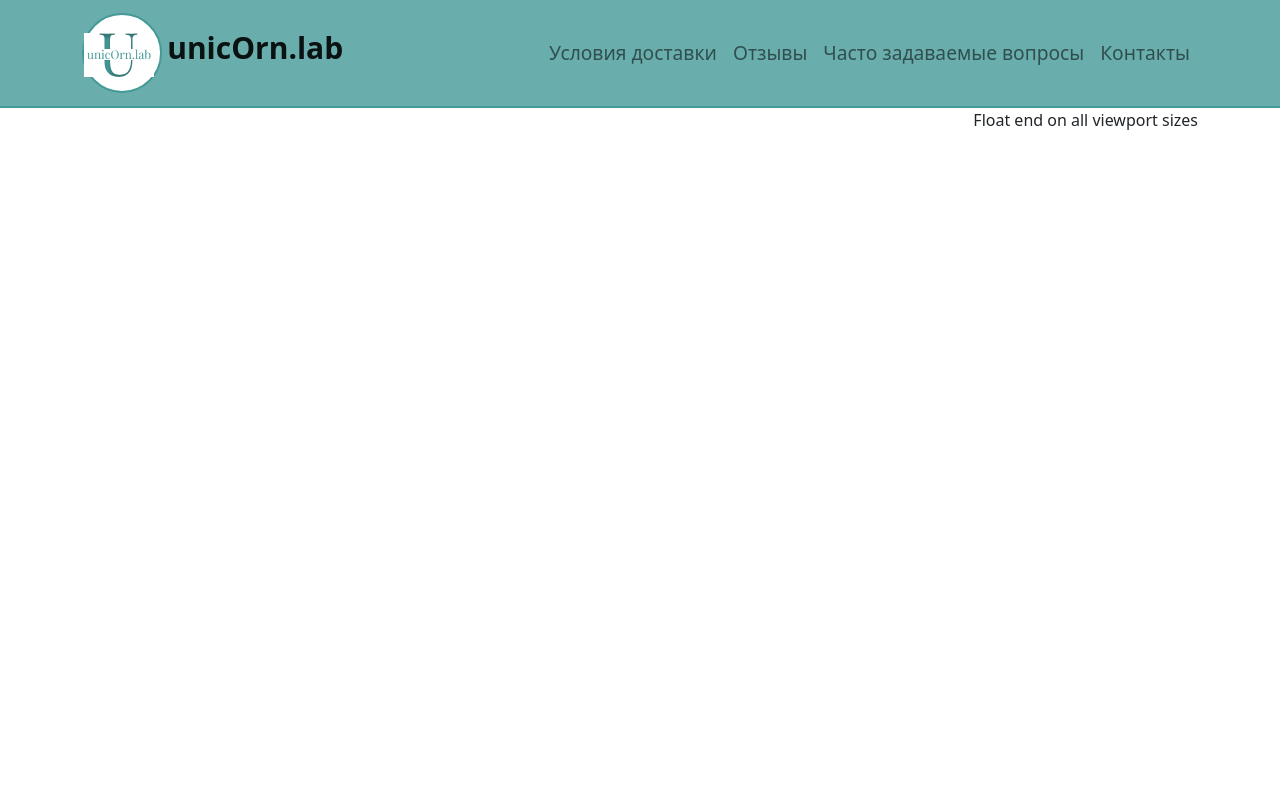
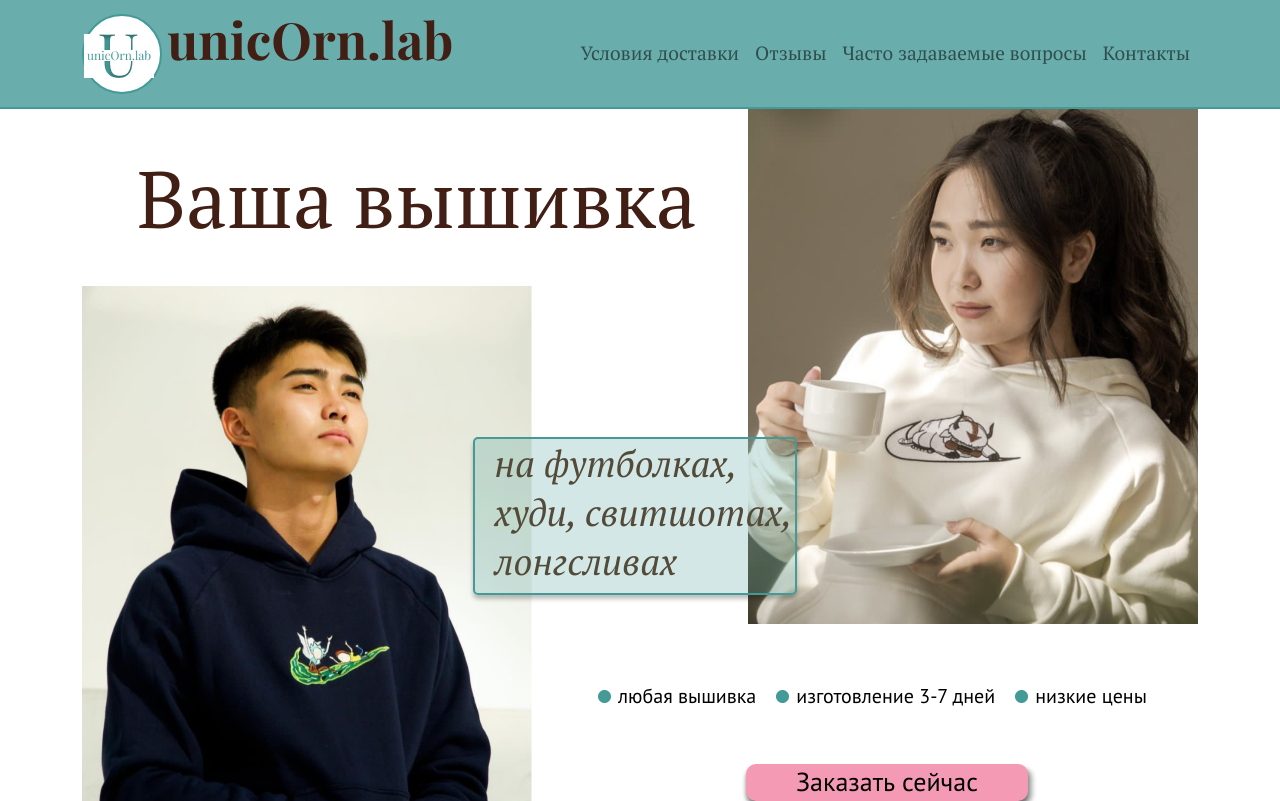
Before and after one commit to Vaclav-Kasimov/unicorn, a plain HTML site: page index.html in a window 1280 px wide. Drawn offline with nearby package versions, Linux system fonts and the light colour scheme; a web font is replaced by a local one.

Commit message:
1st brick on big screens done

```diff
--- a/css/style.css
+++ b/css/style.css
@@ -3,7 +3,7 @@
 	font-size: 16px;
 }
 
-
+/*------------------------ HEADER ------------------------*/
 #nav-logo{
 	display: inline-block;
 	width: 80px;
@@ -15,8 +15,12 @@
 }
 
 .navbar-brand span{
-	font-size: 1.5em;
-	font-weight: 900;
+	font-family: 'Playfair Display';
+	font-style: normal;
+	font-weight: 700;
+	font-size: 4vw;
+	line-height: 53px;
+	color: #411F15;
 }
 
 header{
@@ -28,20 +32,203 @@ header{
 }
 
 .nav-item{
-	font-size: 1.2em;
+	font-size: 1.5vw;
+	font-family: 'PT Serif';
+	font-style: normal;
+	font-weight: 400;
 }
 
-@media (min-width: 768px){
+/*--------------- HEADER END ------------------------*/
+
+
+
+
+/*----------------------- MAIN CONTENT ------------------*/
+
+
+
+
+/* --------- 1-ST BLOCK --------------------*/
+
+
+/*first image*/
+#adv_1{
+	background-image: url("/img/content/adv_1.png");
+	width: 450px;
+	height: 515px;
+	background-repeat: no-repeat;
+}
+
+/*second image*/
+#adv_2{
+	background-image: url("/img/content/adv_2.png");
+	width: 450px;
+	height: 515px;
+	background-repeat: no-repeat;
+}
+
+/*description of goods*/
+#discription_1{
+	background: rgba(67, 154, 151, 0.24);
+	border: 2px solid #439A97;
+	box-shadow: 0px 4px 4px rgba(0, 0, 0, 0.25);
+	border-radius: 5px;
+	width: 324px;
+	height: 158px;
+	font-family: 'PT Serif';
+	font-style: italic;
+	font-weight: 400;
+	font-size: 37px;
+	line-height: 49px;
+	color: #534A39;
+	padding-left: 20px;
+}
+
+/*list*/
+#slogans{
+
+	list-style-image: url("/img/icons/list_marker.png");
+
+}
+
+#slogans li{
+	margin-right: 40px;
+}
+
+#slogans li span{
+	font-family: 'PT Sans';
+	font-style: normal;
+	font-weight: 400;
+	font-size: 20px;
+	color: #000000;
+}
+
+/*button for placing an order*/
+#btn_1{
+	width: 282px;
+	height: 37px;
+	background: #F49AB4;
+	box-shadow: 5px 4px 4px rgba(0, 0, 0, 0.25), 0px 4px 4px rgba(0, 0, 0, 0.25), 0px 4px 4px rgba(0, 0, 0, 0.25);
+	border-radius: 10px;
+	text-align: center;
+	font-family: 'PT Sans';
+	font-style: normal;
+	font-weight: 400;
+	font-size: 26px;
+	line-height: 34px;
+	color: #000000;
+	border-width: 0;
+}
+
+#block_1 h2{
+	font-family: 'PT Serif';
+	font-style: normal;
+	font-weight: 400;
+	font-size: 80px;
+	line-height: 106px;
+	color: #411F15;
+}
+
+
+/* --------- 1-ST BLOCK END ------------------*/
+
+
+
+
+
+/*------------------------ MAIN CONTENT END ----------------------*/
+
+
+
+
+/*Media-queries*/
+
+@media (max-width: 576px){
+	.navbar-brand span{
+		font-size: 7vw;
+	}
+}
+
+@media (min-width: 768px) ){
+	.nav-item{
+		font-size: 1.3vw;
+	}
+	.navbar-brand span{
+		font-size: 3vw;
+	}
 	header{
 		border-bottom: 2px solid #439A97;
 	}
 }
 
-@media (min-width: 768px) and (max-width: 991px){
-	.nav-item{
-		font-size: 0.8em;
+@media (min-width: 992px){
+
+	header{
+		border-bottom: 2px solid #439A97;
 	}
-	.navbar-brand span{
-		font-size: 1.2em;
+
+	#block_1{
+		height: 692px !important;
+	}
+
+	#adv_1{
+		bottom: 0;
+	}
+
+	#adv_2{
+		right: 	0;
+	}
+
+	#block_1 h2{
+		left: 	55px;
+		top: 	36px;
+		font-size: 	60px;
+	}
+
+		#discription_1{
+		left: 	35%;
+		top: 	328px;
+	}
+
+	#slogans{
+		bottom: 48px;
+		right: 20.5%;
+	}
+
+	#btn_1{
+		bottom: 0px;
+		right: 170px;
+	}
+
+}
+
+
+
+@media (min-width: 1200px){
+
+
+	#block_1 h2{
+		font-size: 	80px;
+	}
+
+	#slogans{
+		display: inline-flex;
+		right: 1%;
+		top: 572px;
+	}
+
+	/*#slogans li{
+		padding: 12px;
+	}*/
+
+}
+
+
+@media (min-width: 	1400px){
+	#discription_1{
+		left: 	37.5%;
 	}
 }
+
+
+/* ----------------------- FONTS --------------------------*/
--- a/index.html
+++ b/index.html
@@ -21,6 +21,11 @@
     <link rel="stylesheet" href="css/bootstrap.css">
         <link rel="stylesheet" href="css/bootstrap-utilities.css">
     <link rel="stylesheet" href="css/style.css">
+
+    <link rel="preconnect" href="https://fonts.googleapis.com"><link rel="preconnect" href="https://fonts.gstatic.com" crossorigin><link href="https://fonts.googleapis.com/css2?family=Playfair+Display:ital,wght@0,400;0,500;0,600;0,700;0,800;0,900;1,400;1,500;1,600;1,700;1,800;1,900&display=swap" rel="stylesheet">
+    <link rel="preconnect" href="https://fonts.googleapis.com"><link rel="preconnect" href="https://fonts.gstatic.com" crossorigin><link href="https://fonts.googleapis.com/css2?family=PT+Serif:ital,wght@0,400;0,700;1,400;1,700&family=Playfair+Display:ital,wght@0,400;0,500;0,600;0,700;0,800;0,900;1,400;1,500;1,600;1,700;1,800;1,900&display=swap" rel="stylesheet">
+    <link rel="preconnect" href="https://fonts.googleapis.com"><link rel="preconnect" href="https://fonts.gstatic.com" crossorigin><link href="https://fonts.googleapis.com/css2?family=PT+Sans:ital,wght@0,400;0,700;1,400;1,700&family=PT+Serif:ital,wght@0,400;0,700;1,400;1,700&family=Playfair+Display:ital,wght@0,400;0,500;0,600;0,700;0,800;0,900;1,400;1,500;1,600;1,700;1,800;1,900&display=swap" rel="stylesheet">
+
   </head>
 <body>
   <header>
@@ -29,9 +34,14 @@
       position-relative -- so the positioning of the elements inside the navbar will be possible -->
 
       <nav id="navbar-default" class="navbar navbar-expand-md navbar-light bg-light position-relative">
+
+          <!-- Кнопка -->
           <button class="navbar-toggler" type="button" data-bs-toggle="collapse" data-bs-target="#navbarSupportedContent" aria-controls="navbarSupportedContent" aria-expanded="false" aria-label="Toggle navigation">
+            <!-- Изображение кнопки -->
             <span class="navbar-toggler-icon"></span>
           </button>
+
+          <!-- Лого и название бренда -->
           <a class="navbar-brand position-relative" href="index.html">
             <div id="nav-logo">
               <img id="nav-img" src="/img/logos/Ulogo80.png" width="70" height="44">
@@ -39,6 +49,7 @@
             <span class="">unicOrn.lab</span>
           </a>
 
+          <!-- Контент выпадающего меню и контент в шапке справа -->
           <div class="collapse navbar-collapse justify-content-end" id="navbarSupportedContent">
             <ul class="navbar-nav">
               <li class="nav-item">
@@ -55,15 +66,29 @@
               </li>
             </ul>
           </div>
-        </div>
-      </nav>
-    </div>
+        </nav>
+      </div>
   </header>
 
 
 
+
+
   <div id="main-content" class="container position-relative">
-    <div class="float-md-end">Float end on all viewport sizes</div>
+        <div class="col-12 position-relative" id="block_1">
+          <h2 class="position-absolute">Ваша вышивка</h2>
+          <div id="adv_1" class="position-absolute"></div> <!-- Первая картинка с моделью -->
+          <div id="adv_2" class="position-absolute"></div> <!-- Вторая картинка с моделью -->
+          <div id="discription_1" class="position-absolute">на футболках,<br>худи, свитшотах,<br>лонгсливах</div>
+          <ul id="slogans" class="position-absolute"><!-- Краткие заманивающие слоганы. Идут горизонтально. -->
+            <li><span>любая вышивка</span></li>
+            <li><span>изготовление 3-7 дней</span></li>
+            <li><span>низкие цены</span></li>
+          </ul>
+          <button id="btn_1" class="position-absolute"> <!-- Кнопка для создания заказа -->
+            Заказать сейчас
+          </button>
+        </div>
   </div> <!-- End of main-content -->
 
   <footer class="panel-footer">
```
Also changed, not shown: img/content/adv_1.png (added), img/content/adv_2.png (added), img/icons/list_marker.png (added).
